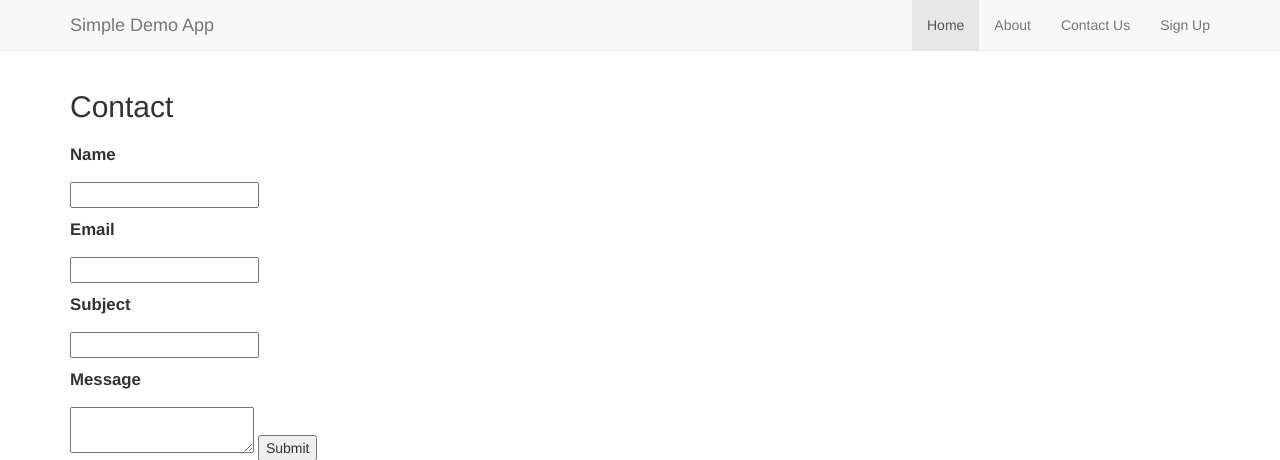
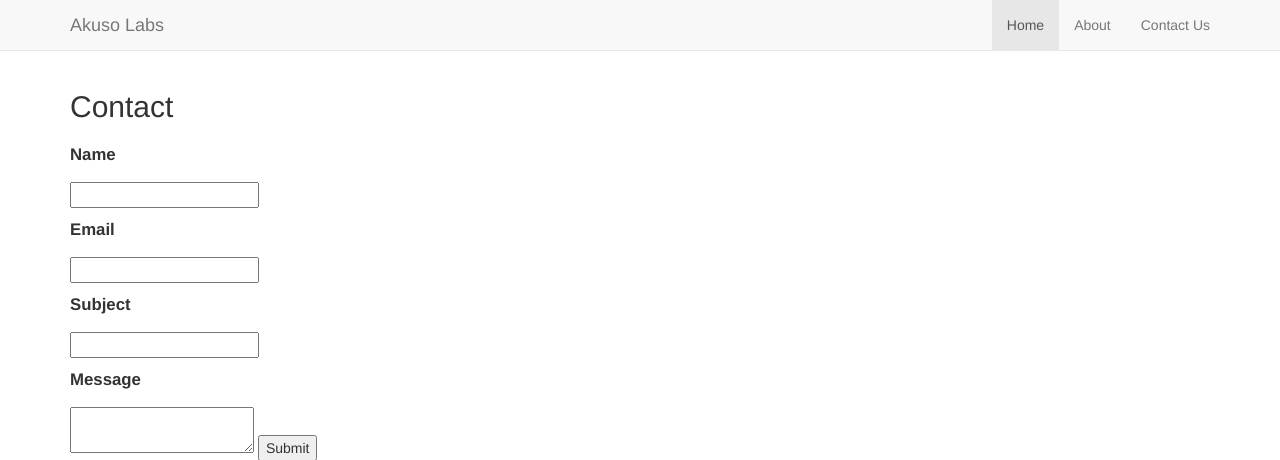
Before and after one commit to mondosage/akusolabs_site, a Python web app: template templates/contact.html in a window 1280 px wide. Shown: the top 460 px of the page. Run offline with Jinja, Linux system fonts and the light colour scheme; the template is opened without the code that fills it, so the values that code supplies are empty, except form fields; form fields are guessed from the names that the template uses.

Commit message:
cleaning up routes

```diff
--- a/forms.py
+++ b/forms.py
@@ -1,5 +1,5 @@
-from flask_wtf import Form
-from wtforms import TextField, TextAreaField, SubmitField, validators, ValidationError
+#from flask_wtf import FlaskForm
+from wtforms import Form, TextField, TextAreaField, SubmitField, validators, ValidationError
 
 class ContactForm(Form):
   name = TextField("Name",  [validators.Required("Please enter your name.")])
--- a/templates/home.html
+++ b/templates/home.html
@@ -1,8 +1,8 @@
 {% extends "layout.html" %}
 {% block content %}
  <div class="jumbotron">
-        <h1>Simple Demo App</h1>
-        <p>This app is just a plain bootstrap Flask app to illustrate some Fugue examples.</p>
+        <h1>Akuso Labs</h1>
+        <p>Better Software Using Open Source</p>
         <p>
           <a class="btn btn-lg btn-primary" href="{{ url_for('contact') }}" role="button">Contact Us! &raquo;</a>
         </p>
--- a/templates/layout.html
+++ b/templates/layout.html
@@ -10,7 +10,7 @@
     <meta name="author" content="">
     <link rel="icon" href="../../favicon.ico">
 
-    <title>Simple Demo App</title>
+    <title>Akuso Labs - Open Source Consulting</title>
 
     <!-- Bootstrap core CSS -->
     <link href="static/css/bootstrap.min.css" rel="stylesheet">
@@ -34,14 +34,14 @@
             <span class="icon-bar"></span>
             <span class="icon-bar"></span>
           </button>
-          <a class="navbar-brand" href="{{ url_for('home') }}">Simple Demo App</a>
+          <a class="navbar-brand" href="{{ url_for('home') }}">Akuso Labs</a>
         </div>
         <div id="navbar" class="nav navbar-nav navbar-right">
           <ul class="nav navbar-nav">
             <li class="active"><a href="{{ url_for('home') }}">Home</a></li>
             <li><a href="{{ url_for('about') }}">About</a></li>
             <li><a href="{{ url_for('contact') }}">Contact Us</a></li>
-            <li><a href="{{ url_for('showSignUp') }}">Sign Up</a></li>
+            <!-- <li><a href="{{ url_for('showSignUp') }}">Sign Up</a></li> -->
           </ul>
           <!--<ul class="nav navbar-nav navbar-right">
             <li><a href="../navbar/">Default</a></li>
```
Also changed, not shown: 1 other file.
